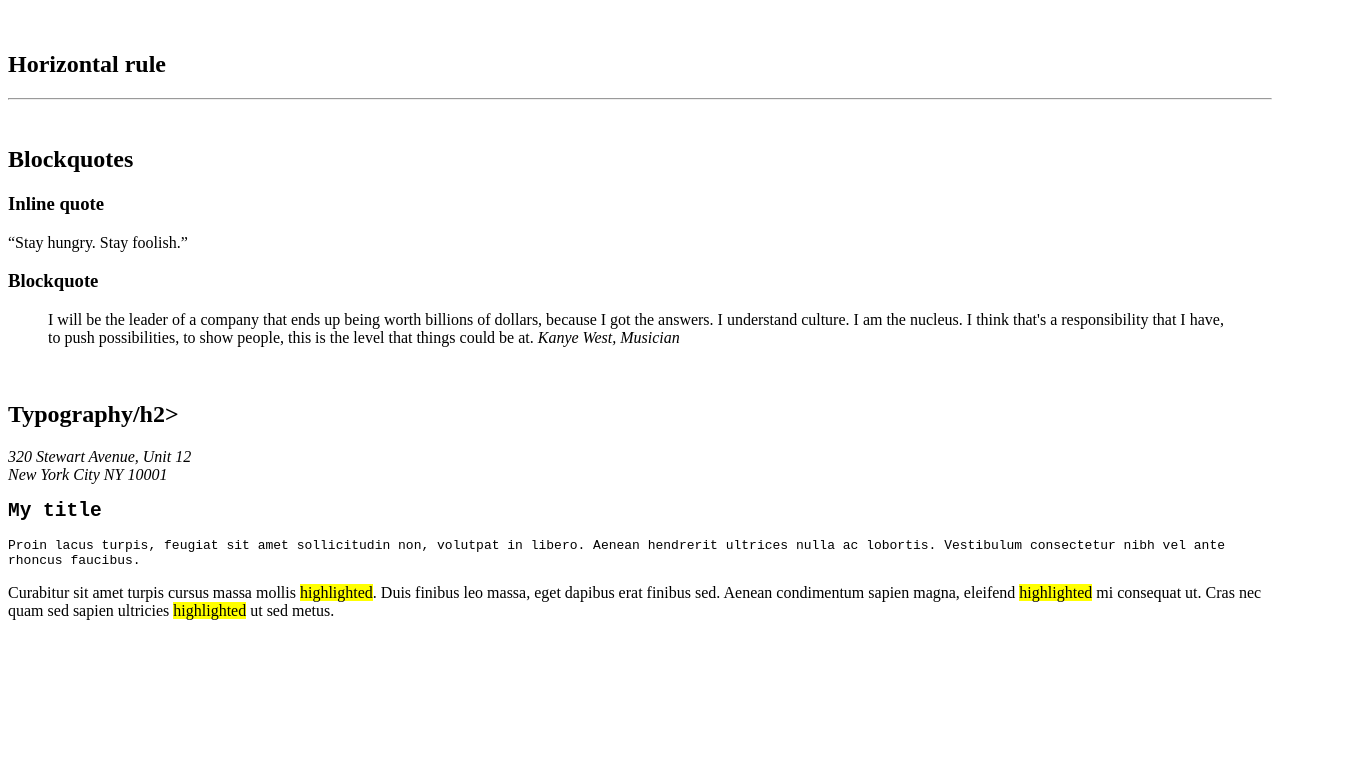
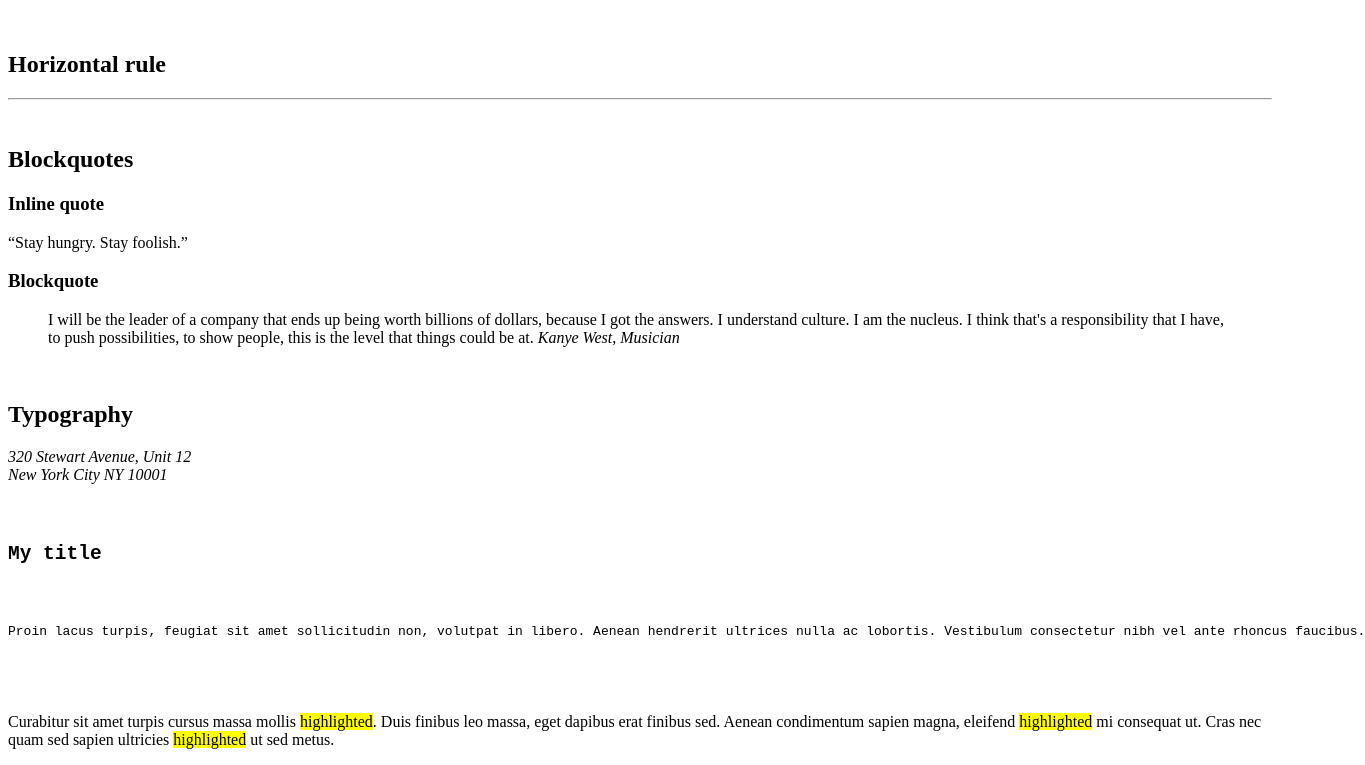
Before and after one commit to Titi999/alx-frontend, a plain HTML site: page 0x00-html_advanced/32-styleguide.html in a window 1280 px wide. Shown: the part 965-1730 px from the top of the page, 1365 px wide, since content can reach past the window. Before the commit the page ends 1601 px from the top, so only its background shows below. Drawn offline with Linux system fonts and the light colour scheme.

Commit message:
32-styleguide.html

```diff
--- a/0x00-html_advanced/32-styleguide.html
+++ b/0x00-html_advanced/32-styleguide.html
@@ -94,16 +94,18 @@
             <!-- Typography -->
             <section>
                 <header>
-                    <h2>Typography/h2>
+                    <h2>Typography</h2>
                 </header>
                 <div>
                     <address>320 Stewart Avenue, Unit 12<br>New York City NY 10001</address>
                 </div>
                 <div>
-                    <code>
-                        <h2>My title</h2>
-                        <p>Proin lacus turpis, feugiat sit amet sollicitudin non, volutpat in libero. Aenean hendrerit ultrices nulla ac lobortis. Vestibulum consectetur nibh vel ante rhoncus faucibus.</p>
-                    </code>
+                    <pre>
+                        <code>
+                            <h2>My title</h2>
+                            <p>Proin lacus turpis, feugiat sit amet sollicitudin non, volutpat in libero. Aenean hendrerit ultrices nulla ac lobortis. Vestibulum consectetur nibh vel ante rhoncus faucibus.</p>
+                        </code>
+                    </pre>
                 </div>
                 <div>
                     <p>
```
